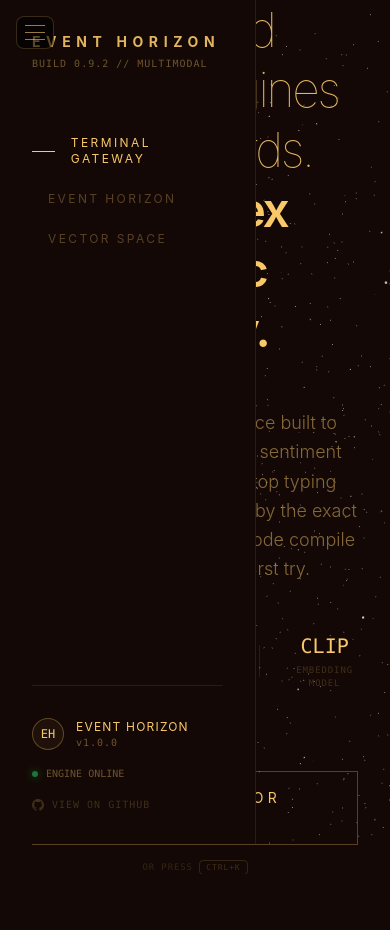
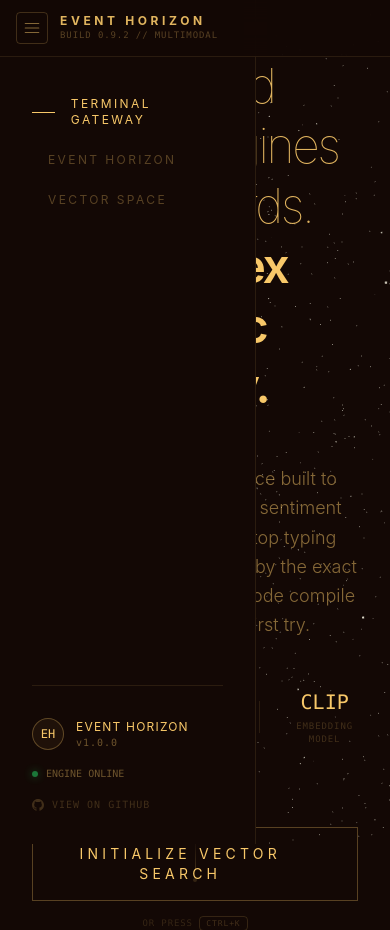
Before and after one commit to Chanakya-22/SEMANTIC_SEARCH, a React (Vite) app in the folder frontend/: page / in a window 390 px wide. Before the commit the page ends 874 px from the top, so only its background shows below. Built offline with nearby package versions, Linux system fonts and the light colour scheme; no server answers.

Commit message:
fix: tag misplaced

```diff
--- a/frontend/App.jsx
+++ b/frontend/App.jsx
@@ -74,7 +74,7 @@ function App() {
 
         <AppShell />
 
-        <div className="relative z-10 md:pl-64 flex flex-col items-center justify-center min-h-screen">
+        <div className="relative z-10 md:pl-64 pt-14 md:pt-0 flex flex-col items-center justify-center min-h-screen">
           <AnimatePresence mode="wait">
             <Routes location={location} key={location.pathname}>
 
--- a/frontend/AppShell.jsx
+++ b/frontend/AppShell.jsx
@@ -16,31 +16,38 @@ export default function AppShell() {
 
   return (
     <>
-      {/* Hamburger / Close toggle — mobile only */}
+      {/* Fixed top bar — mobile only */}
+      <div className="md:hidden fixed top-0 left-0 right-0 z-[55] flex items-center gap-3 px-4 py-3 bg-[#130805]/90 backdrop-blur-md border-b border-gold/10">
         <button
-        className="md:hidden fixed top-4 left-4 z-[70] p-2 rounded-lg
-                   bg-black/60 border border-gold/20 text-gold/60
-                   hover:text-gold hover:border-gold/40 transition-all"
           onClick={() => setSidebarOpen(!sidebarOpen)}
           aria-label="Toggle menu"
+          className="p-1.5 rounded border border-gold/20 text-gold/50 hover:text-gold transition-all flex-shrink-0"
         >
           {sidebarOpen ? (
-          // X icon when open
-          <>
-            <div className="w-5 h-px bg-current rotate-45 translate-y-px"></div>
-            <div className="w-5 h-px bg-current -rotate-45 -translate-y-px"></div>
-          </>
+            <svg width="18" height="18" viewBox="0 0 24 24" fill="none" stroke="currentColor" strokeWidth="1.5" strokeLinecap="round">
+              <line x1="18" y1="6" x2="6" y2="18"/>
+              <line x1="6" y1="6" x2="18" y2="18"/>
+            </svg>
           ) : (
-          // Hamburger when closed
-          <>
-            <div className="w-5 h-px bg-current mb-1.5"></div>
-            <div className="w-5 h-px bg-current mb-1.5"></div>
-            <div className="w-5 h-px bg-current"></div>
-          </>
+            <svg width="18" height="18" viewBox="0 0 24 24" fill="none" stroke="currentColor" strokeWidth="1.5" strokeLinecap="round">
+              <line x1="3" y1="6" x2="21" y2="6"/>
+              <line x1="3" y1="12" x2="21" y2="12"/>
+              <line x1="3" y1="18" x2="21" y2="18"/>
+            </svg>
           )}
         </button>
 
-      {/* Full screen overlay — closes sidebar on tap */}
+        <Link to="/" onClick={() => setSidebarOpen(false)}>
+          <div className="text-gold font-bold tracking-[0.3em] uppercase text-xs opacity-90">
+            Event Horizon
+          </div>
+          <div className="text-[9px] text-gold/30 tracking-widest uppercase font-mono">
+            Build 0.9.2 // Multimodal
+          </div>
+        </Link>
+      </div>
+
+      {/* Overlay */}
       <AnimatePresence>
         {sidebarOpen && (
           <motion.div
@@ -61,7 +68,7 @@ export default function AppShell() {
         transition={{ duration: 1, ease: [0.16, 1, 0.3, 1] }}
         className={`
           fixed top-0 left-0 h-screen w-64 border-r border-gold/10
-          bg-[#130805] backdrop-blur-xl z-[50] flex flex-col justify-between p-8
+          bg-[#130805] z-[50] flex flex-col justify-between p-8
           transform transition-transform duration-300 ease-in-out
           ${sidebarOpen ? 'translate-x-0' : '-translate-x-full'}
           md:translate-x-0
@@ -70,17 +77,18 @@ export default function AppShell() {
         <div>
           <Link
             to="/"
-            className="block mb-16 group"
+            className="hidden md:block mb-16 group"
             onClick={() => setSidebarOpen(false)}
           >
-            <h1 className="text-gold font-bold tracking-[0.4em] uppercase text-sm mb-1 opacity-90
-                           group-hover:opacity-100 transition-opacity">
+            <h1 className="text-gold font-bold tracking-[0.4em] uppercase text-sm mb-1 opacity-90 group-hover:opacity-100 transition-opacity">
               Event Horizon
             </h1>
             <div className="text-[10px] text-gold/40 tracking-widest uppercase font-mono">
               Build 0.9.2 // Multimodal
             </div>
           </Link>
+
+          <div className="md:hidden h-16" />
 
           <nav className="flex flex-col gap-6">
             {navItems.map((item) => (
@@ -119,8 +127,7 @@ export default function AppShell() {
             href="https://github.com/Chanakya-22/SEMANTIC_SEARCH"
             target="_blank"
             rel="noopener noreferrer"
-            className="mt-4 flex items-center gap-2 text-[10px] font-mono text-gold/20
-                       hover:text-gold/50 uppercase tracking-widest transition-colors"
+            className="mt-4 flex items-center gap-2 text-[10px] font-mono text-gold/20 hover:text-gold/50 uppercase tracking-widest transition-colors"
           >
             <svg width="12" height="12" viewBox="0 0 24 24" fill="currentColor">
               <path d="M12 0C5.37 0 0 5.37 0 12c0 5.31 3.435 9.795 8.205 11.385.6.105.825-.255.825-.57 0-.285-.015-1.23-.015-2.235-3.015.555-3.795-.735-4.035-1.41-.135-.345-.72-1.41-1.23-1.695-.42-.225-1.02-.78-.015-.795.945-.015 1.62.87 1.845 1.23 1.08 1.815 2.805 1.305 3.495.99.105-.78.42-1.305.765-1.605-2.67-.3-5.46-1.335-5.46-5.925 0-1.305.465-2.385 1.23-3.225-.12-.3-.54-1.53.12-3.18 0 0 1.005-.315 3.3 1.23.96-.27 1.98-.405 3-.405s2.04.135 3 .405c2.295-1.56 3.3-1.23 3.3-1.23.66 1.65.24 2.88.12 3.18.765.84 1.23 1.905 1.23 3.225 0 4.605-2.805 5.625-5.475 5.925.435.375.81 1.095.81 2.22 0 1.605-.015 2.895-.015 3.3 0 .315.225.69.825.57A12.02 12.02 0 0 0 24 12c0-6.63-5.37-12-12-12z"/>
```
Lines whose indentation alone changed are shown as unchanged.
